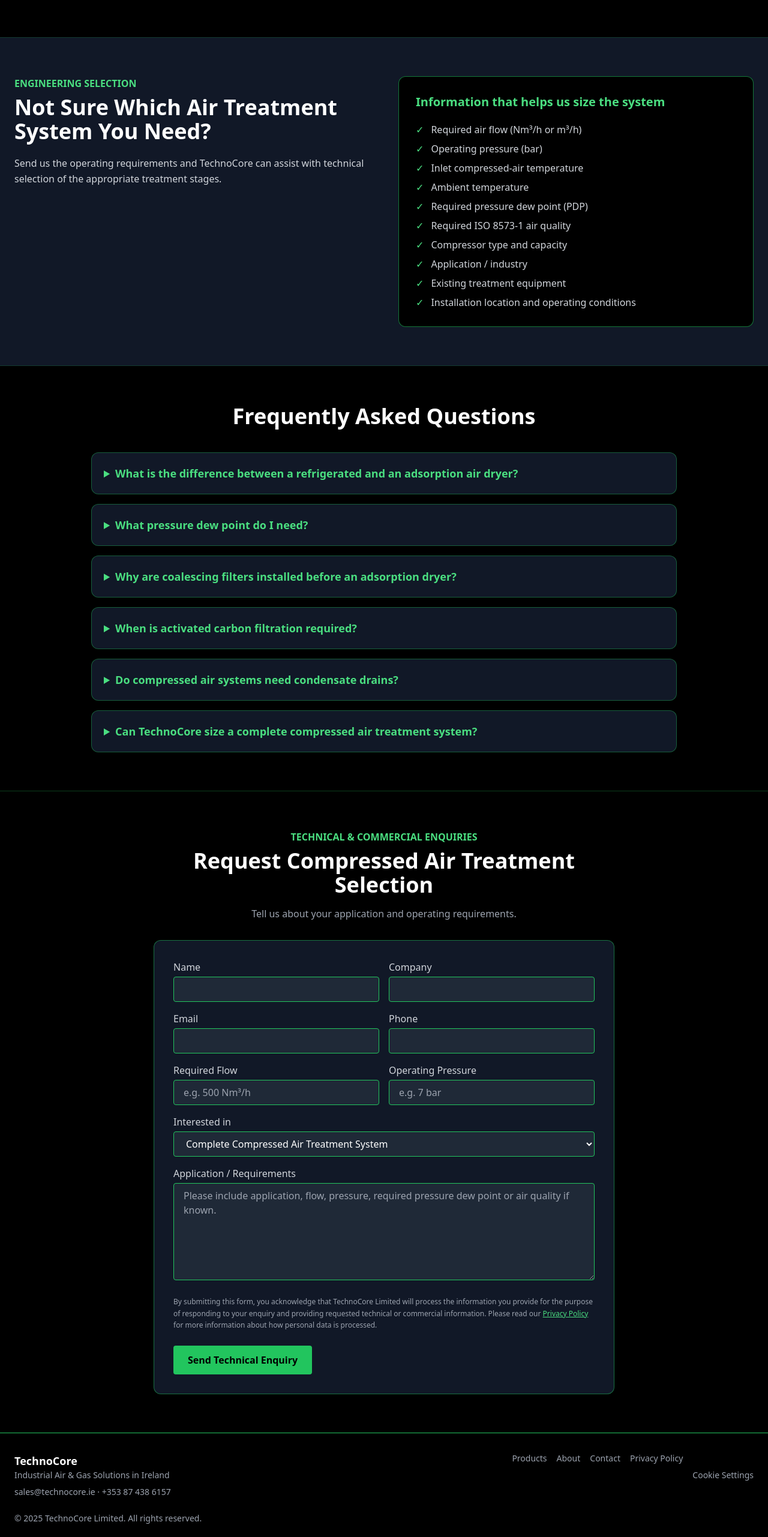
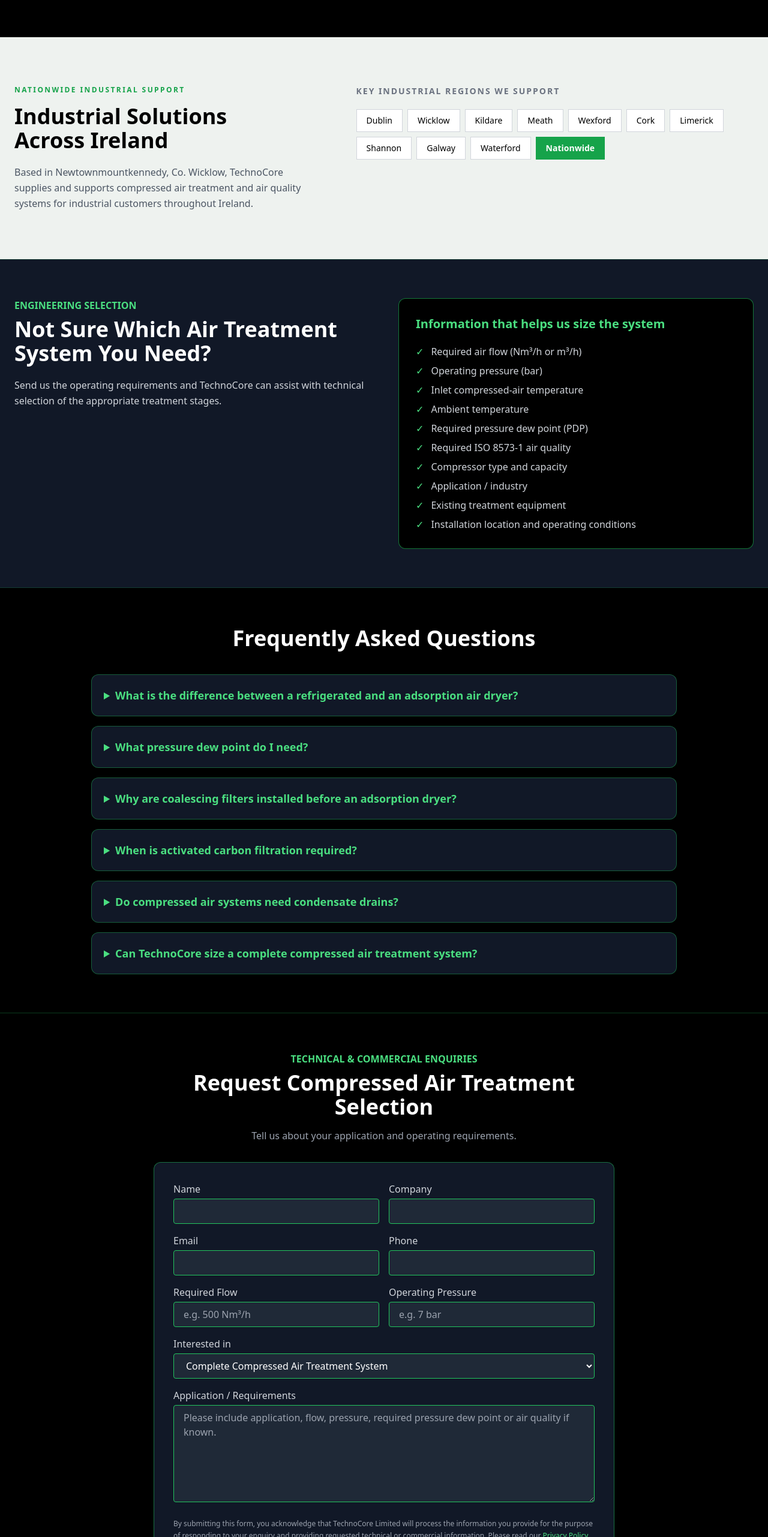
Before and after one commit to Zakkom/technocore-site, a Next.js app: page /compressed-air-treatment-ireland in a window 1280 px wide. Shown: the part 3876-6438 px from the top of the page at 60% size. Built offline with nearby package versions, Linux system fonts and the light colour scheme.

Commit message:
Add Ireland coverage and update site location

```diff
--- /dev/null
+++ b/components/IrelandCoverage.js
@@ -0,0 +1,64 @@
+export default function IrelandCoverage({
+  product = "industrial compressed air, gas generation and process utility systems",
+}) {
+ const regions = [
+  "Dublin",
+  "Wicklow",
+  "Kildare",
+  "Meath",
+  "Wexford",
+  "Cork",
+  "Limerick",
+  "Shannon",
+  "Galway",
+  "Waterford",
+];
+
+  return (
+    <section className="bg-[#eef2ef] text-black">
+      <div className="max-w-7xl mx-auto px-6 py-16 lg:py-20">
+        <div className="grid lg:grid-cols-[0.85fr_1.15fr] gap-12 lg:gap-20 items-start">
+
+          <div>
+            <p className="text-green-600 text-xs font-bold tracking-[0.2em] uppercase">
+              Nationwide Industrial Support
+            </p>
+
+            <h2 className="text-3xl md:text-4xl font-bold leading-tight mt-4">
+              Industrial Solutions
+              <span className="block">Across Ireland</span>
+            </h2>
+
+            <p className="text-gray-600 mt-5 leading-relaxed">
+              Based in Newtownmountkennedy, Co. Wicklow, TechnoCore supplies
+              and supports {product} for industrial customers throughout Ireland.
+            </p>
+          </div>
+
+          <div>
+            <p className="text-sm font-semibold text-gray-500 uppercase tracking-[0.14em]">
+              Key industrial regions we support
+            </p>
+
+            <div className="flex flex-wrap gap-2 mt-5">
+              {regions.map((region) => (
+                <span
+                  key={region}
+                  className="border border-gray-300 bg-white px-4 py-2 text-sm font-medium"
+                >
+                  {region}
+                </span>
+              ))}
+
+              <span className="border border-green-600 bg-green-600 px-4 py-2 text-sm font-semibold text-white">
+                Nationwide
+              </span>
+            </div>
+
+                      </div>
+
+        </div>
+      </div>
+    </section>
+  );
+}
--- a/components/SiteLayout.js
+++ b/components/SiteLayout.js
@@ -87,7 +87,13 @@
           </div>
         </div>
 
-        <p className="mt-3">© {new Date().getFullYear()} TechnoCore. All rights reserved.</p>
+	<p className="mt-4 text-sm text-gray-400">
+  	Based in Newtownmountkennedy, Co. Wicklow · Supporting industrial customers throughout Ireland
+	</p>
+
+        <p className="mt-2">
+          © {new Date().getFullYear()} TechnoCore. All rights reserved.
+        </p>
       </footer>
 <CookieConsent />
     </div>
--- a/components/TechnoCoreLanding.js
+++ b/components/TechnoCoreLanding.js
@@ -728,8 +728,8 @@
                 </a>
 
                 <div>
-                  Co. Wicklow · Ireland
-                </div>
+  Newtownmountkennedy, Co. Wicklow · Ireland
+</div>
               </div>
             </div>
 
@@ -977,8 +977,8 @@
                 </a>
 
                 <div>
-                  Co. Wicklow, Ireland
-                </div>
+  Newtownmountkennedy, Co. Wicklow, Ireland
+</div>
               </div>
             </div>
           </div>
@@ -989,8 +989,8 @@
             </p>
 
             <p>
-              Industrial Engineering · Ireland
-            </p>
+  Based in Newtownmountkennedy, Co. Wicklow · Supporting industrial customers throughout Ireland
+</p>
           </div>
         </div>
       </footer>
--- a/pages/compressed-air-treatment-ireland.js
+++ b/pages/compressed-air-treatment-ireland.js
@@ -3,6 +3,7 @@
 import Image from "next/image";
 import React from "react";
 import CookieConsent from "../components/CookieConsent";
+import IrelandCoverage from "../components/IrelandCoverage";
 
 const treatmentGroups = [
   {
@@ -442,6 +443,10 @@
           </div>
         </section>
 
+
+        {/* IRELAND COVERAGE */}
+        <IrelandCoverage product="compressed air treatment and air quality systems" />
+
         <section className="bg-gray-900 border-y border-green-500/20">
           <div className="max-w-7xl mx-auto px-6 py-16">
             <div className="grid grid-cols-1 lg:grid-cols-2 gap-12">
@@ -659,42 +664,151 @@
           </div>
         </section>
 
-        <footer className="bg-black border-t border-green-500 py-8 text-gray-400 text-sm">
-          <div className="max-w-7xl mx-auto px-6 flex flex-col md:flex-row justify-between gap-5">
+        {/* FOOTER */}
+<footer className="bg-black border-t border-white/10">
+  <div className="max-w-7xl mx-auto px-6 lg:px-8 py-14">
+    <div className="grid md:grid-cols-[1.5fr_1fr_1fr_1fr] gap-10">
+
       <div>
-              <div className="text-white font-semibold text-lg">TechnoCore</div>
-              <p>Industrial Air & Gas Solutions in Ireland</p>
-              <p className="mt-2">
-                <a href="mailto:sales@technocore.ie" className="hover:text-green-400">
-                  sales@technocore.ie
-                </a>{" "}
-                ·{" "}
-                <a href="tel:+353874386157" className="hover:text-green-400">
-                  +353 87 438 6157
-                </a>
+        <div className="flex items-center gap-3">
+          <Image
+            src="/logo.png"
+            alt="TechnoCore"
+            width={72}
+            height={72}
+            className="w-[72px] h-[72px] object-contain"
+          />
+
+          <div>
+            <div className="font-bold text-[27px] text-white">
+              TechnoCore
+            </div>
+
+            <div className="text-[10px] tracking-[0.23em] uppercase text-gray-400 mt-1">
+              Industrial Engineering
+            </div>
+          </div>
+        </div>
+
+        <p className="text-gray-400 mt-6 max-w-sm leading-relaxed">
+          Industrial compressed air, gas generation, filtration,
+          cooling and engineered utility systems in Ireland.
         </p>
       </div>
 
-            <div className="flex flex-wrap gap-4 md:justify-end">
-              <Link href="/products" className="hover:text-green-400">Products</Link>
-              <Link href="/about" className="hover:text-green-400">About</Link>
-              <Link href="/contact" className="hover:text-green-400">Contact</Link>
-              <Link href="/privacy-policy" className="hover:text-green-400">Privacy Policy</Link>
+      <div>
+        <h3 className="text-sm font-semibold uppercase tracking-[0.15em] text-gray-200">
+          Solutions
+        </h3>
+
+        <div className="mt-5 space-y-3 text-gray-400">
+          <Link
+            href="/compressed-air-treatment-ireland"
+            className="block hover:text-green-400"
+          >
+            Compressed Air
+          </Link>
+
+          <Link
+            href="/products/nitrogen"
+            className="block hover:text-green-400"
+          >
+            Nitrogen
+          </Link>
+
+          <Link
+            href="/products/oxygen"
+            className="block hover:text-green-400"
+          >
+            Oxygen
+          </Link>
+
+          <Link
+            href="/products/filtration"
+            className="block hover:text-green-400"
+          >
+            Filtration
+          </Link>
+        </div>
+      </div>
+
+      <div>
+        <h3 className="text-sm font-semibold uppercase tracking-[0.15em] text-gray-200">
+          Company
+        </h3>
+
+        <div className="mt-5 space-y-3 text-gray-400">
+          <Link
+            href="/about"
+            className="block hover:text-green-400"
+          >
+            About
+          </Link>
+
+          <Link
+            href="/contact"
+            className="block hover:text-green-400"
+          >
+            Contact
+          </Link>
+
+          <Link
+            href="/privacy-policy"
+            className="block hover:text-green-400"
+          >
+            Privacy Policy
+          </Link>
+
           <button
             type="button"
-                onClick={() => {
-                  if (typeof window !== "undefined") {
-                    window.dispatchEvent(new Event("technocore:open-cookie-settings"));
+            onClick={() =>
+              window.dispatchEvent(
+                new Event("technocore:open-cookie-settings")
+              )
             }
-                }}
-                className="hover:text-green-400"
+            className="block hover:text-green-400"
           >
             Cookie Settings
           </button>
         </div>
       </div>
-          <div className="max-w-7xl mx-auto px-6 mt-6">
+
+      <div>
+        <h3 className="text-sm font-semibold uppercase tracking-[0.15em] text-gray-200">
+          Contact
+        </h3>
+
+        <div className="mt-5 space-y-3 text-gray-400">
+          <a
+            href="mailto:sales@technocore.ie"
+            className="block hover:text-green-400"
+          >
+            sales@technocore.ie
+          </a>
+
+          <a
+            href="tel:+353874386157"
+            className="block hover:text-green-400"
+          >
+            +353 87 438 6157
+          </a>
+
+          <div>
+            Newtownmountkennedy, Co. Wicklow, Ireland
+          </div>
+        </div>
+      </div>
+    </div>
+
+    <div className="mt-12 pt-7 border-t border-white/10 flex flex-col md:flex-row justify-between gap-3 text-sm text-gray-500">
+      <p>
         © {new Date().getFullYear()} TechnoCore Limited. All rights reserved.
+      </p>
+
+      <p>
+        Based in Newtownmountkennedy, Co. Wicklow · Supporting industrial customers throughout Ireland
+      </p>
+    </div>
   </div>
 </footer>
 
--- a/pages/products/air-dryers.js
+++ b/pages/products/air-dryers.js
@@ -1,6 +1,7 @@
 import Head from "next/head";
 import Link from "next/link";
 import SiteLayout from "../../components/SiteLayout";
+import IrelandCoverage from "../../components/IrelandCoverage";
 
 const CheckIcon = () => (
   <svg
@@ -656,7 +657,8 @@
           </div>
         </div>
       </section>
-
+{/* IRELAND COVERAGE */}
+<IrelandCoverage product="compressed air drying and treatment systems" />
       {/* FAQ */}
       <section className="bg-white text-black">
         <div className="max-w-5xl mx-auto px-6 py-20 lg:py-24">
--- a/pages/products/chillers.js
+++ b/pages/products/chillers.js
@@ -3,6 +3,7 @@
 import Head from "next/head";
 import Link from "next/link";
 import SiteLayout from "../../components/SiteLayout";
+import IrelandCoverage from "../../components/IrelandCoverage";
 
 export default function ChillersPage() {
   const benefits = [
@@ -645,6 +646,8 @@
           </div>
         </div>
       </section>
+{/* IRELAND COVERAGE */}
+<IrelandCoverage product="industrial process cooling and chiller systems" />
 
       {/* CTA */}
       <section className="relative bg-[#0d6b45] text-white">
--- a/pages/products/filtration.js
+++ b/pages/products/filtration.js
@@ -1,6 +1,7 @@
 import Head from "next/head";
 import Link from "next/link";
 import SiteLayout from "../../components/SiteLayout";
+import IrelandCoverage from "../../components/IrelandCoverage";
 
 export default function FiltrationPage() {
   const filtrationTypes = [
@@ -642,6 +643,8 @@
 
         </section>
 
+{/* IRELAND COVERAGE */}
+<IrelandCoverage product="industrial compressed air filtration systems" />
 
         {/* FAQ */}
         <section className="max-w-5xl mx-auto px-6 py-16">
--- a/pages/products/nitrogen.js
+++ b/pages/products/nitrogen.js
@@ -1,6 +1,7 @@
 import Head from "next/head";
 import Link from "next/link";
 import SiteLayout from "../../components/SiteLayout";
+import IrelandCoverage from "../../components/IrelandCoverage";
 
 const applications = [
   {
@@ -681,7 +682,8 @@
           </div>
         </div>
       </section>
-
+{/* IRELAND COVERAGE */}
+<IrelandCoverage product="on-site nitrogen generation systems" />
       {/* FINAL CTA */}
       <section className="bg-black py-20 px-6">
         <div className="max-w-5xl mx-auto border border-green-500/40 bg-[#081115] rounded-3xl p-8 md:p-12 text-center">
--- a/pages/products/oxygen.js
+++ b/pages/products/oxygen.js
@@ -3,6 +3,7 @@
 import Head from "next/head";
 import Link from "next/link";
 import SiteLayout from "../../components/SiteLayout";
+import IrelandCoverage from "../../components/IrelandCoverage";
 
 export default function OxygenPage() {
   const benefits = [
@@ -797,7 +798,8 @@
           </div>
         </div>
       </section>
-
+{/* IRELAND COVERAGE */}
+<IrelandCoverage product="on-site oxygen generation systems" />
       {/* FAQ */}
       <section className="bg-[#02130d] text-white">
         <div className="max-w-7xl mx-auto px-6 py-16 lg:py-20">
--- a/pages/products/paint-booth.js
+++ b/pages/products/paint-booth.js
@@ -3,6 +3,7 @@
 import Head from "next/head";
 import Link from "next/link";
 import SiteLayout from "../../components/SiteLayout";
+import IrelandCoverage from "../../components/IrelandCoverage";
 
 export default function PaintBoothPage() {
   const benefits = [
@@ -647,6 +648,8 @@
         </div>
       </section>
 
+<IrelandCoverage product="paint booth and compressed air filtration systems" />
+
       {/* FAQ */}
       <section className="bg-[#02130d] text-white">
         <div className="max-w-7xl mx-auto px-6 py-16 lg:py-20">
```
Lines whose indentation alone changed are shown as unchanged.
